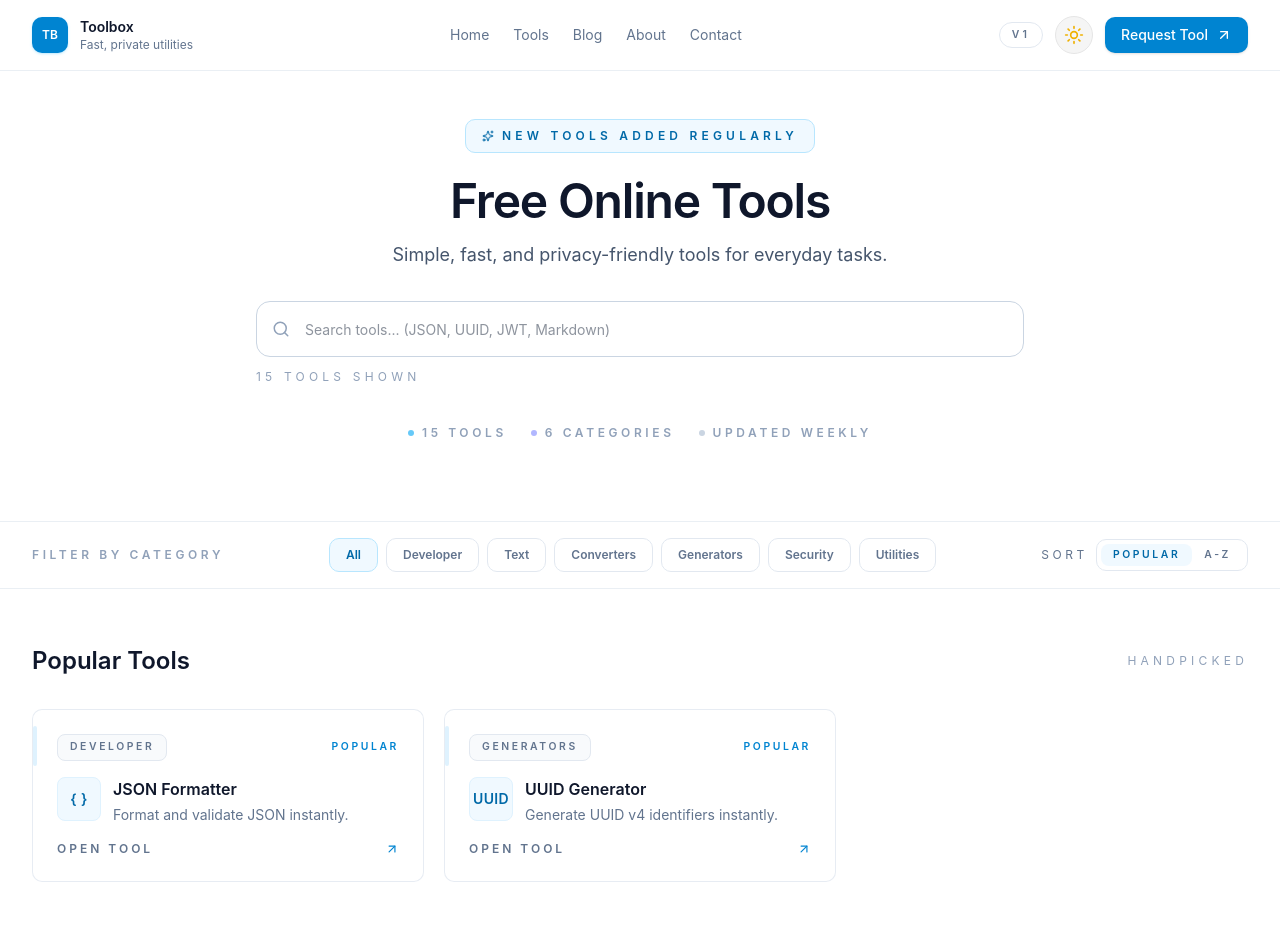
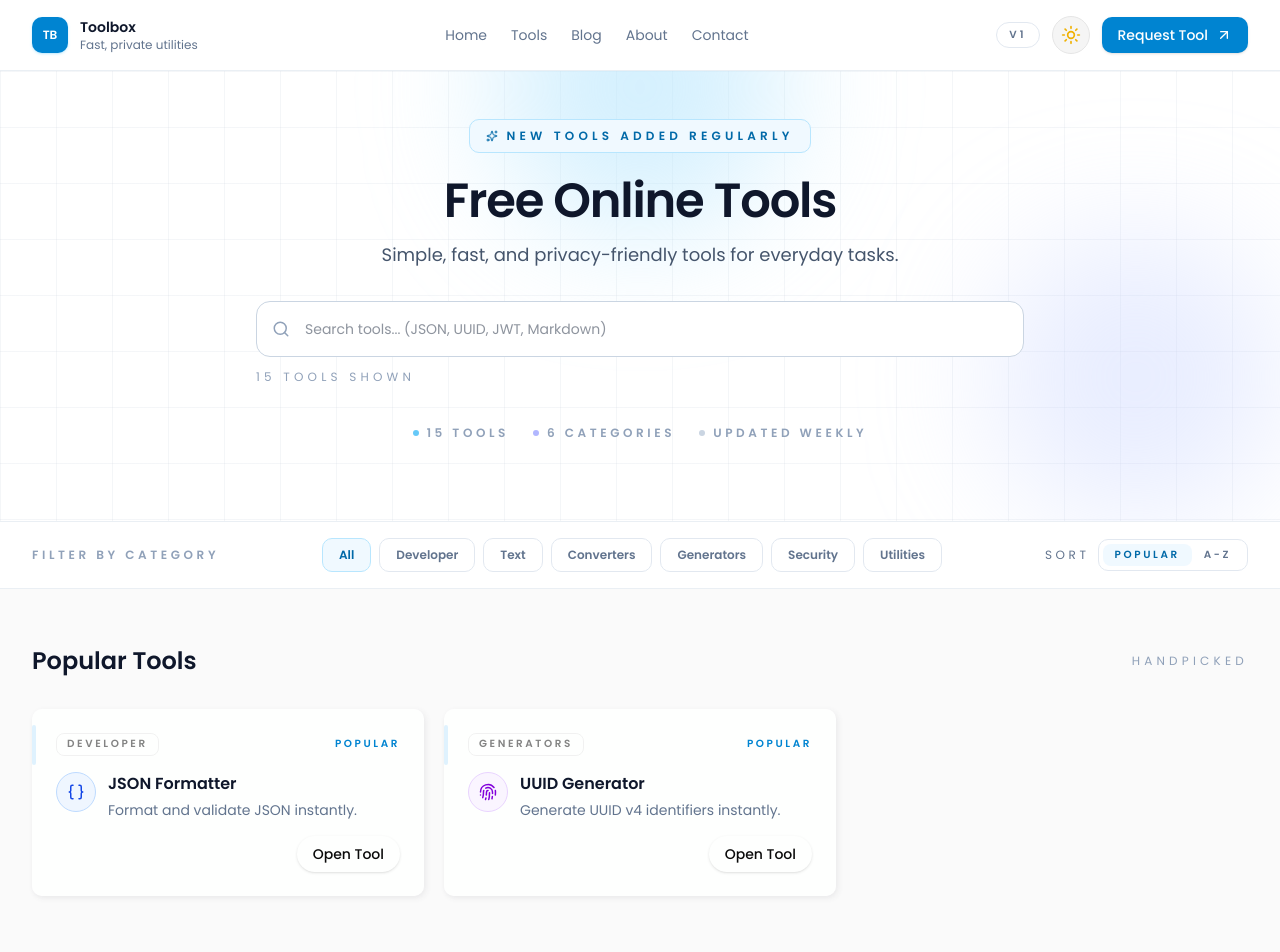
Before and after one commit to codingwithasim/codingwithasim, a Next.js app: page /tools in a window 1280 px wide. Shown: the top 952 px of the page. Built offline with nearby package versions, Linux system fonts and the light colour scheme.

Commit message:
Improved tools page UI

```diff
--- a/src/app/tools/layout.tsx
+++ b/src/app/tools/layout.tsx
@@ -1,8 +1,15 @@
 import type { Metadata } from 'next';
 import Link from 'next/link';
 import { ArrowUpRight } from 'lucide-react';
+import { Poppins } from 'next/font/google';
 import { Button } from '@/components/ui/button';
 import ThemeToggle from '@/components/ui/ThemeToggle';
+
+const poppins = Poppins({
+  subsets: ['latin'],
+  weight: ['400', '500', '600', '700'],
+  display: 'swap',
+});
 
 export const metadata: Metadata = {
   title: 'Free Online Tools | Toolbox',
@@ -41,7 +48,7 @@ export const metadata: Metadata = {
 
 export default function ToolsLayout({ children }: { children: React.ReactNode }) {
   return (
-    <div className="tools-scope -mt-16 min-h-screen bg-white text-slate-900 dark:bg-[#0b0f1a] dark:text-slate-100">
+    <div className={`${poppins.className} tools-scope -mt-16 min-h-screen text-slate-900 dark:text-slate-100`}>
       <header className="sticky top-0 z-50 border-b border-slate-200/70 bg-white/85 backdrop-blur dark:border-slate-800/80 dark:bg-slate-950/80">
         <div className="container-custom flex items-center justify-between py-4">
           <Link href="/tools" className="flex items-center gap-3">
--- a/src/app/tools/page.tsx
+++ b/src/app/tools/page.tsx
@@ -1,128 +1,162 @@
 'use client';
 
 import Link from 'next/link';
-import { ArrowUpRight, Search, Sparkles, X } from 'lucide-react';
+import { ArrowUpRight, LucideIcon, Search, Sparkles, X } from 'lucide-react';
 import { useMemo, useState } from 'react';
 import { Button } from '@/components/ui/button';
+import {
+  Braces,
+  Fingerprint,
+  KeyRound,
+  Hash,
+  Cloud,
+  ArrowLeftRight,
+  Link2,
+  Palette,
+  FileText,
+  Regex,
+  FileCode,
+  Clock,
+  Database,
+  FileJson,
+  GitCompare,
+} from "lucide-react";
+import { Badge } from '@/components/ui/badge';
 
 type Tool = {
   name: string;
   description: string;
   category: string;
-  icon: string;
+  icon: LucideIcon;
   href: string;
   isPopular?: boolean;
+  styles: string
 };
 
 type SortMode = 'popular' | 'name';
 
 const tools: Tool[] = [
   {
-    name: 'JSON Formatter',
-    description: 'Format and validate JSON instantly.',
-    category: 'Developer',
-    icon: '{ }',
-    href: '/tools/json-formatter',
+    name: "JSON Formatter",
+    description: "Format and validate JSON instantly.",
+    category: "Developer",
+    icon: Braces,
+    href: "/tools/json-formatter",
     isPopular: true,
+    styles: "bg-blue-50 text-blue-700 border-blue-200 dark:bg-blue-500/10 dark:text-blue-200 dark:border-blue-500/40",
   },
   {
-    name: 'UUID Generator',
-    description: 'Generate UUID v4 identifiers instantly.',
-    category: 'Generators',
-    icon: 'UUID',
-    href: '/tools/uuid-generator',
+    name: "UUID Generator",
+    description: "Generate UUID v4 identifiers instantly.",
+    category: "Generators",
+    icon: Fingerprint,
+    href: "/tools/uuid-generator",
     isPopular: true,
+    styles: "bg-purple-50 text-purple-700 border-purple-200 dark:bg-purple-500/10 dark:text-purple-200 dark:border-purple-500/40",
   },
   {
-    name: 'JWT Decoder',
-    description: 'Inspect JWT headers and payloads.',
-    category: 'Security',
-    icon: 'JWT',
-    href: '/tools/jwt-decoder',
+    name: "JWT Decoder",
+    description: "Inspect JWT headers and payloads.",
+    category: "Security",
+    icon: KeyRound,
+    href: "/tools/jwt-decoder",
+    styles: "bg-orange-50 text-orange-700 border-orange-200 dark:bg-orange-500/10 dark:text-orange-200 dark:border-orange-500/40",
   },
   {
-    name: 'Hash Generator',
-    description: 'Generate MD5, SHA-1, SHA-256, SHA-384, and SHA-512 hashes.',
-    category: 'Security',
-    icon: 'HASH',
-    href: '/tools/hash-generator',
+    name: "Hash Generator",
+    description: "Generate MD5, SHA-1, SHA-256, SHA-384, and SHA-512 hashes.",
+    category: "Security",
+    icon: Hash,
+    href: "/tools/hash-generator",
+    styles: "bg-red-50 w-13 text-red-700 border-red-200 dark:bg-red-500/10 dark:text-red-200 dark:border-red-500/40",
   },
   {
-    name: 'API Tester',
-    description: 'Send REST requests with headers and body.',
-    category: 'Developer',
-    icon: 'API',
-    href: '/tools/api-tester',
+    name: "API Tester",
+    description: "Send REST requests with headers and body.",
+    category: "Developer",
+    icon: Cloud,
+    href: "/tools/api-tester",
+    styles: "bg-indigo-50 text-indigo-700 border-indigo-200 dark:bg-indigo-500/10 dark:text-indigo-200 dark:border-indigo-500/40",
   },
   {
-    name: 'Curl → Fetch',
-    description: 'Paste curl → get JS fetch code.',
-    category: 'Developer',
-    icon: 'CURL',
-    href: '/tools/curl-to-fetch',
+    name: "Curl → Fetch",
+    description: "Paste curl → get JS fetch code.",
+    category: "Developer",
+    icon: ArrowLeftRight,
+    href: "/tools/curl-to-fetch",
+    styles: "bg-sky-50 text-sky-700 border-sky-200 dark:bg-sky-500/10 dark:text-sky-200 dark:border-sky-500/40",
   },
   {
-    name: 'URL Encoder / Decoder',
-    description: 'Encode or decode URL components instantly.',
-    category: 'Converters',
-    icon: '%',
-    href: '/tools/url-encoder',
+    name: "URL Encoder / Decoder",
+    description: "Encode or decode URL components instantly.",
+    category: "Converters",
+    icon: Link2,
+    href: "/tools/url-encoder",
+    styles: "bg-teal-50 text-teal-700 border-teal-200 dark:bg-teal-500/10 dark:text-teal-200 dark:border-teal-500/40",
   },
   {
-    name: 'Color Converter',
-    description: 'Convert between HEX, RGB, and HSL.',
-    category: 'Converters',
-    icon: 'HEX',
-    href: '/tools/color-converter',
+    name: "Color Converter",
+    description: "Convert between HEX, RGB, and HSL.",
+    category: "Converters",
+    icon: Palette,
+    href: "/tools/color-converter",
+    styles: "bg-pink-50 text-pink-700 border-pink-200 dark:bg-pink-500/10 dark:text-pink-200 dark:border-pink-500/40",
   },
   {
-    name: 'Lorem Ipsum',
-    description: 'Generate placeholder text quickly.',
-    category: 'Text',
-    icon: 'Aa',
-    href: '/tools/lorem-ipsum',
+    name: "Lorem Ipsum",
+    description: "Generate placeholder text quickly.",
+    category: "Text",
+    icon: FileText,
+    href: "/tools/lorem-ipsum",
+    styles: "bg-amber-50 text-amber-700 border-amber-200 dark:bg-amber-500/10 dark:text-amber-200 dark:border-amber-500/40",
   },
   {
-    name: 'Regex Tester',
-    description: 'Test patterns against sample text.',
-    category: 'Developer',
-    icon: '.*',
-    href: '/tools/regex-tester',
+    name: "Regex Tester",
+    description: "Test patterns against sample text.",
+    category: "Developer",
+    icon: Regex,
+    href: "/tools/regex-tester",
+    styles: "bg-green-50 text-green-700 border-green-200 dark:bg-green-500/10 dark:text-green-200 dark:border-green-500/40",
   },
   {
-    name: 'Markdown Preview',
-    description: 'Live preview Markdown output.',
-    category: 'Developer',
-    icon: '</>',
-    href: '/tools/markdown-preview',
+    name: "Markdown Preview",
+    description: "Live preview Markdown output.",
+    category: "Developer",
+    icon: FileCode,
+    href: "/tools/markdown-preview",
+    styles: "bg-cyan-50 text-cyan-700 border-cyan-200 dark:bg-cyan-500/10 dark:text-cyan-200 dark:border-cyan-500/40",
   },
   {
-    name: 'Timestamp Tool',
-    description: 'Convert Unix timestamps.',
-    category: 'Utilities',
-    icon: 'TIME',
-    href: '/tools/timestamp',
+    name: "Timestamp Tool",
+    description: "Convert Unix timestamps.",
+    category: "Utilities",
+    icon: Clock,
+    href: "/tools/timestamp",
+    styles: "bg-lime-50 text-lime-700 border-lime-200 dark:bg-lime-500/10 dark:text-lime-200 dark:border-lime-500/40",
   },
   {
-    name: 'SQL Formatter',
-    description: 'Format SQL with clean structure and keyword highlighting.',
-    category: 'Developer',
-    icon: 'SQL',
-    href: '/tools/sql-formatter',
+    name: "SQL Formatter",
+    description: "Format SQL with clean structure and keyword highlighting.",
+    category: "Developer",
+    icon: Database,
+    href: "/tools/sql-formatter",
+    styles: "bg-violet-50 text-violet-700 border-violet-200 dark:bg-violet-500/10 dark:text-violet-200 dark:border-violet-500/40",
   },
   {
-    name: 'JSON → TypeScript',
-    description: 'Convert JSON into TypeScript interfaces.',
-    category: 'Developer',
-    icon: 'TS',
-    href: '/tools/json-to-ts',
+    name: "JSON → TypeScript",
+    description: "Convert JSON into TypeScript interfaces.",
+    category: "Developer",
+    icon: FileJson,
+    href: "/tools/json-to-ts",
+    styles: "bg-rose-50 text-rose-700 border-rose-200 dark:bg-rose-500/10 dark:text-rose-200 dark:border-rose-500/40",
   },
   {
-    name: 'Diff Checker',
-    description: 'Compare two texts and highlight differences.',
-    category: 'Developer',
-    icon: 'DIFF',
-    href: '/tools/diff-checker',
+    name: "Diff Checker",
+    description: "Compare two texts and highlight differences.",
+    category: "Developer",
+    icon: GitCompare,
+    href: "/tools/diff-checker",
+    styles: "bg-emerald-50 text-emerald-700 border-emerald-200 dark:bg-emerald-500/10 dark:text-emerald-200 dark:border-emerald-500/40",
   },
 ];
 
@@ -133,29 +167,26 @@ const ToolCard = ({ tool, variant = 'default' }: { tool: Tool; variant?: 'defaul
   return (
     <Link
       href={tool.href}
-      className={`group relative flex h-full flex-col gap-4 rounded-lg border border-slate-200/80 bg-white/90 ${sizeClasses} transition-colors duration-200 hover:border-sky-200 dark:border-slate-800 dark:bg-slate-900/60 dark:hover:border-sky-500/40`}
+      className={`group relative flex h-full flex-col gap-4 rounded-lg shadow-[2px_2px_6px_0_#ebebec,0_2px_4px_-2px_#ebebec] hover:shadow-[2px_5px_10px_0px_#ebebec,0_4px_6px_-4px_#ebebec] dark:shadow-none  bg-white/90 ${sizeClasses} transition-shadow duration-200 dark:bg-slate-900/60 dark:hover:border-sky-500/40`}
     >
       <span className="absolute left-0 top-4 h-10 w-1 rounded-full bg-sky-100 dark:bg-sky-500/20" />
       <div className="flex items-center justify-between text-[0.65rem] font-semibold uppercase tracking-[0.25em] text-slate-400 dark:text-slate-500">
-        <span className="rounded-md border border-slate-200 bg-slate-50 px-3 py-1 text-slate-500 dark:border-slate-800 dark:bg-slate-900 dark:text-slate-400">
-          {tool.category}
-        </span>
+        <Badge variant={'outline'} className='text-[0.65rem] opacity-50'>{tool.category}</Badge>
         {tool.isPopular ? <span className="text-sky-600 dark:text-sky-300">Popular</span> : <span>Tool</span>}
       </div>
       <div className="flex items-start gap-3">
         <span
-          className={`inline-flex ${iconClasses} items-center justify-center rounded-md border border-sky-100 bg-sky-50 font-semibold uppercase tracking-wide text-sky-700 dark:border-slate-700 dark:bg-slate-800 dark:text-sky-200`}
+          className={`inline-flex h-10 w-10 items-center justify-center rounded-full text-sm border font-semibold uppercase tracking-wide ${tool.styles}`}
         >
-          {tool.icon}
+          {<tool.icon size={18}/>}
         </span>
         <div className="space-y-1">
           <h3 className="text-base font-semibold text-slate-900 dark:text-slate-100">{tool.name}</h3>
           <p className="text-sm text-slate-500 dark:text-slate-400">{tool.description}</p>
         </div>
       </div>
-      <div className="mt-auto flex items-center justify-between text-xs font-semibold text-slate-500 dark:text-slate-400">
-        <span className="uppercase tracking-[0.25em]">Open tool</span>
-        <ArrowUpRight size={14} className="text-sky-600 dark:text-sky-300" />
+      <div className="mt-auto flex items-center justify-end text-xs font-medium text-slate-500 dark:text-slate-400">
+        <Button variant={"default"} className='rounded-full group-hover:bg-indigo-700 hover:bg-indigo-800 group-hover:text-white transition-all! bg-surface text-foreground '>Open Tool</Button>
       </div>
     </Link>
   );
@@ -331,7 +362,7 @@ export default function ToolsPage() {
       </section>
 
       {showPopular ? (
-        <section className="py-14">
+        <section className="py-14 bg-zinc-50 dark:bg-[#0b0f1a]">
           <div className="container-custom">
             <div className="mb-8 flex items-center justify-between">
               <h2 className="text-2xl font-semibold text-slate-900 dark:text-white">Popular Tools</h2>
@@ -346,7 +377,7 @@ export default function ToolsPage() {
         </section>
       ) : null}
 
-      <section className="py-10">
+      <section className="py-10 bg-zinc-50 dark:bg-[#0b0f1a]">
         <div className="container-custom">
           <div className="mb-8 flex items-center justify-between">
             <h2 className="text-2xl font-semibold text-slate-900 dark:text-white">All Tools</h2>
```
